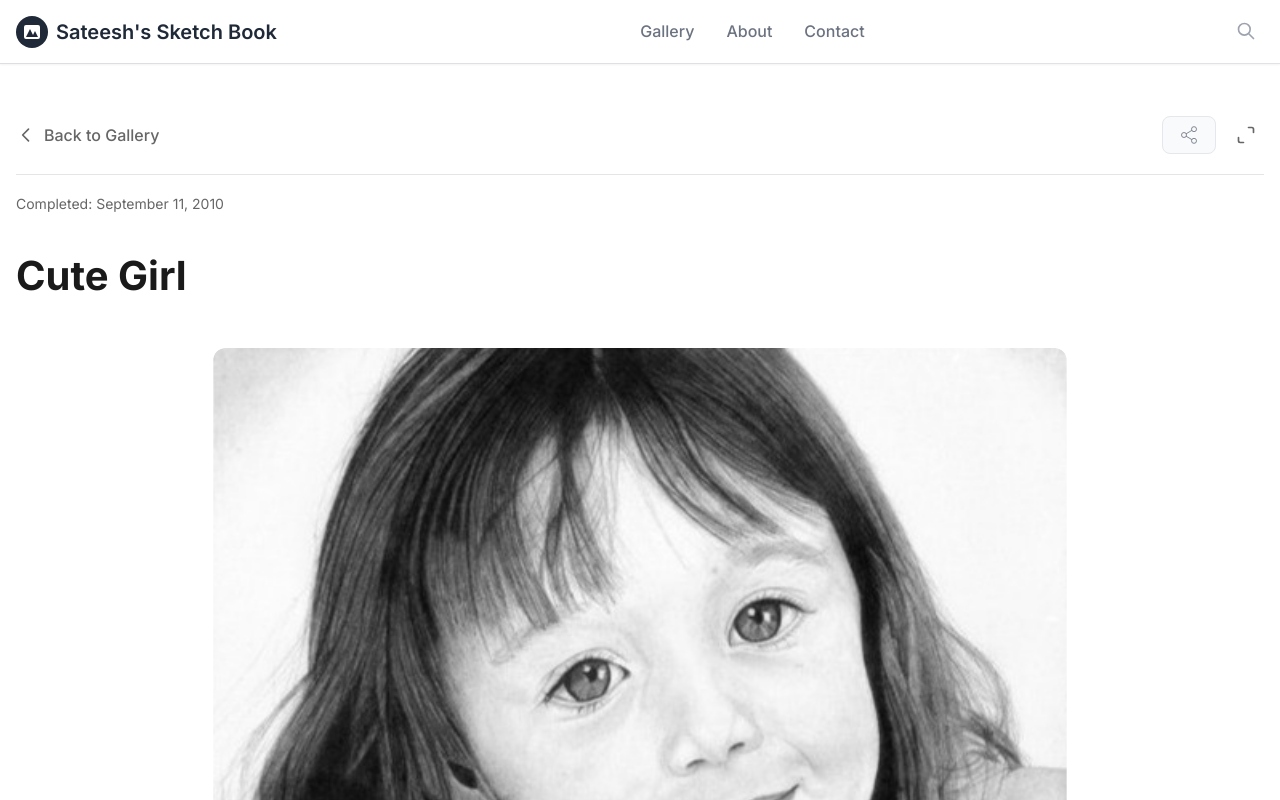
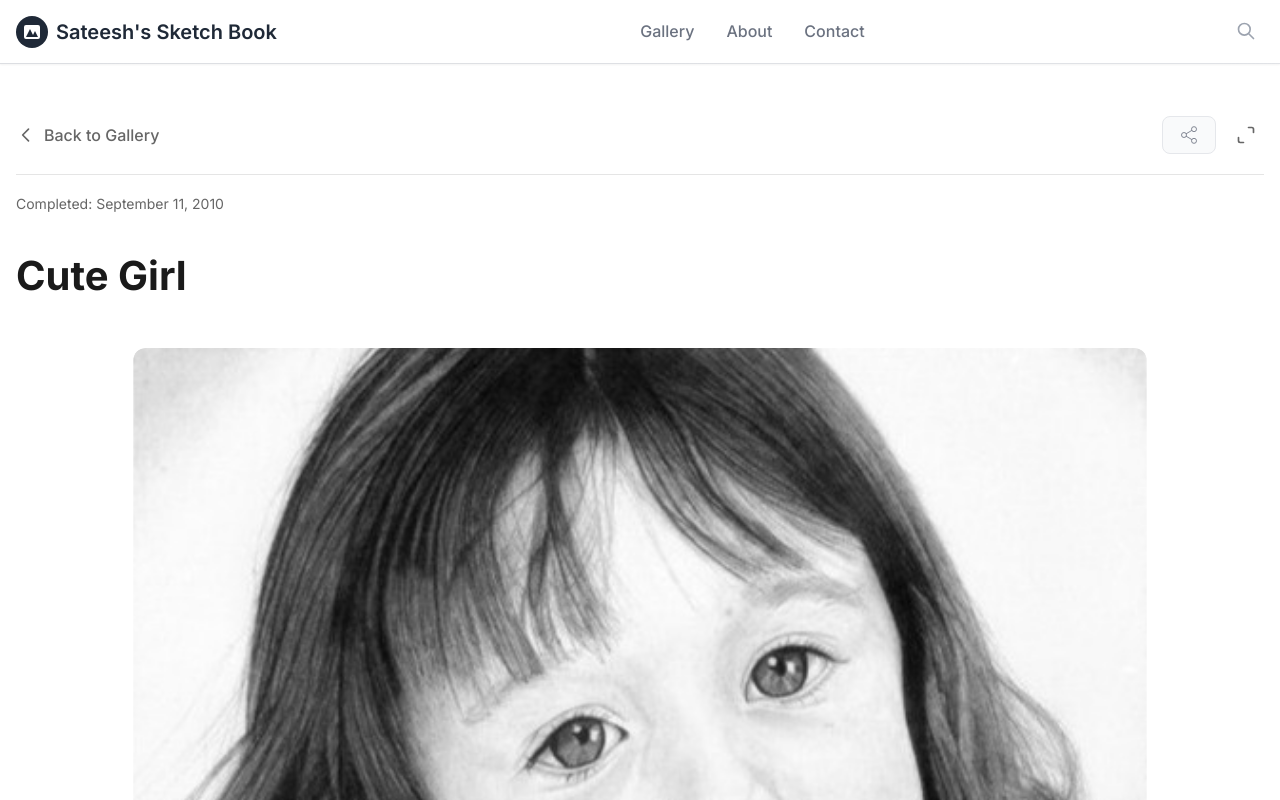
Before and after one commit to sat33shgit/SketchesWebsite, a React (Vite) app: page /sketch/1 in a window 1280 px wide. Built offline with nearby package versions, Linux system fonts and the light colour scheme; no server answers.

Commit message:
fix(sketch): preserve orientation when merging DB result; ui: enlarge detail image view area

```diff
--- a/src/index.css
+++ b/src/index.css
@@ -394,8 +394,8 @@ nav::after {
 
 /* Sketch detail page orientations */
 .sketch-detail-image.portrait {
-  max-width: 700px; /* Increased from 600px */
-  max-height: 85vh; /* Increased from 80vh */
+  max-width: 1050px; /* increased ~1.5x to enlarge view area */
+  max-height: 95vh; /* increased to allow larger visual area (approx 1.5x) */
   aspect-ratio: 3/4;
   object-fit: contain;
   border-radius: 16px; /* More rounded edges */
@@ -403,8 +403,8 @@ nav::after {
 }
 
 .sketch-detail-image.landscape {
-  max-width: 95%;
-  max-height: 80vh; /* Increased from 70vh */
+  max-width: 100%;
+  max-height: 95vh; /* increased to allow larger visual area (approx 1.5x) */
   aspect-ratio: 4/3;
   object-fit: contain;
   border-radius: 16px; /* More rounded edges */
@@ -2083,7 +2083,8 @@ footer {
   /* On desktop make the image fill the view area; crop sides if necessary to avoid white bars */
   .image-center > img.sketch-detail-image {
     width: auto !important;
-    height: 85vh !important; /* fill vertical view */
+    /* Increase desktop image height to ~1.5x of previous to enlarge view area */
+    height: 95vh !important; /* larger visual area */
     object-fit: cover !important; /* crop to fill the area */
     max-width: none !important;
     position: static !important;
--- a/src/pages/SketchDetail.jsx
+++ b/src/pages/SketchDetail.jsx
@@ -46,7 +46,10 @@ const SketchDetail = () => {
             setSketch(prev => ({
               ...(prev || {}),
               ...dbSketch,
-              imagePath: dbSketch.imagePath || (prev && prev.imagePath) || null
+              imagePath: dbSketch.imagePath || (prev && prev.imagePath) || null,
+              // preserve orientation (landscape/portrait) from local metadata
+              // when DB doesn't provide it (avoid forcing 'portrait')
+              orientation: dbSketch.orientation || (prev && prev.orientation) || null
             }))
             return
           }
```
